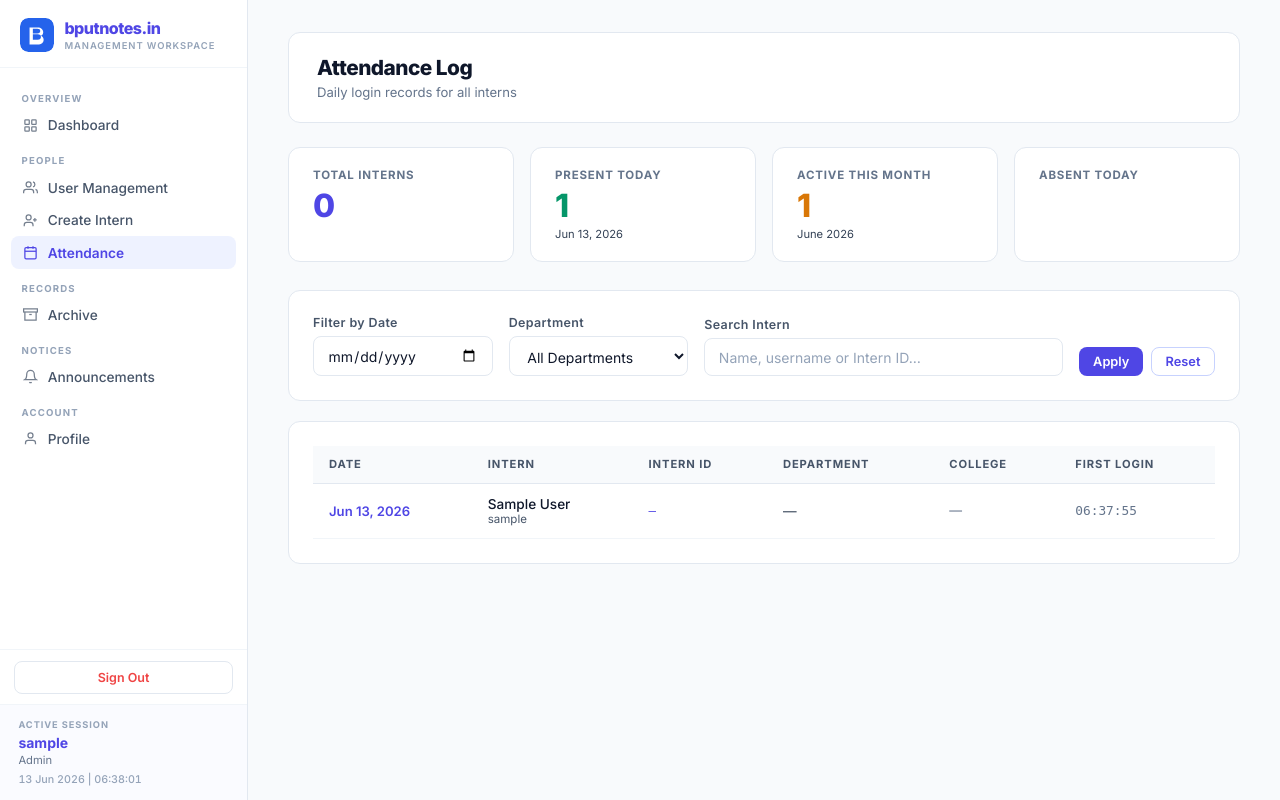
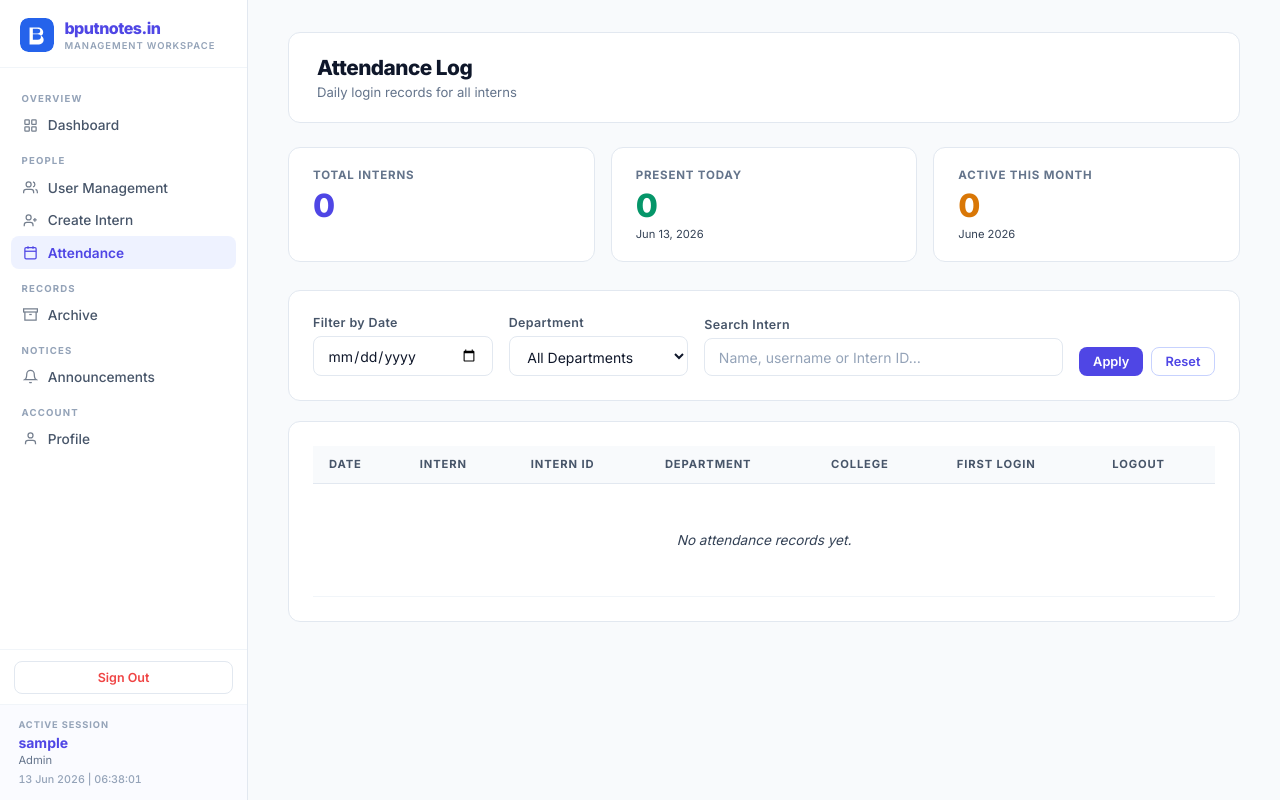
Before and after one commit to biswapulan/bput-dashboard, a Django app: page /dashboard/attendance/ in a window 1280 px wide. Run offline with Django 5.2, Linux system fonts and the light colour scheme; the visitor is signed in with stand-in values (Sample User, id 1); data comes from the database, SQL or seed files in the repository; data that the repository does not hold is empty.

Commit message:
attendance issue update

```diff
--- a/bput_dashboard/settings.py
+++ b/bput_dashboard/settings.py
@@ -116,7 +116,7 @@ AUTH_PASSWORD_VALIDATORS = [
 
 LANGUAGE_CODE = 'en-us'
 
-TIME_ZONE = 'UTC'
+TIME_ZONE = 'Asia/Kolkata'
 
 USE_I18N = True
 
--- a/dashboard/apps.py
+++ b/dashboard/apps.py
@@ -3,3 +3,6 @@ from django.apps import AppConfig
 
 class DashboardConfig(AppConfig):
     name = 'dashboard'
+
+    def ready(self):
+        from . import signals  # noqa: F401
--- a/dashboard/middleware.py
+++ b/dashboard/middleware.py
@@ -1,6 +1,8 @@
 from django.utils import timezone
 
-from .models import AttendanceLog
+from .models import AttendanceLog, CustomUser
+
+INTERN_ROLES = {CustomUser.Role.CONTENT_INTERN, CustomUser.Role.TECH_INTERN}
 
 
 class AttendanceLogMiddleware:
@@ -21,4 +23,6 @@ class AttendanceLogMiddleware:
         user = getattr(request, "user", None)
         if not user or not user.is_authenticated:
             return False
+        if user.role not in INTERN_ROLES:
+            return False
         return request.path.startswith("/dashboard") or request.path == "/"
--- a/dashboard/models.py
+++ b/dashboard/models.py
@@ -151,6 +151,7 @@ class AttendanceLog(models.Model):
     user = models.ForeignKey(settings.AUTH_USER_MODEL, on_delete=models.CASCADE, related_name="attendance_logs")
     login_date = models.DateField(db_index=True)
     first_login_time = models.DateTimeField()
+    logout_time = models.DateTimeField(null=True, blank=True)
 
     class Meta:
         constraints = [
@@ -160,6 +161,12 @@ class AttendanceLog(models.Model):
 
     def __str__(self):
         return f"{self.user.username} present on {self.login_date}"
+
+    @property
+    def duration(self):
+        if self.logout_time and self.first_login_time:
+            return self.logout_time - self.first_login_time
+        return None
 
 
 class Ticket(models.Model):
--- a/dashboard/urls.py
+++ b/dashboard/urls.py
@@ -30,6 +30,7 @@ urlpatterns = [
 
     # Intern
     path("dashboard/intern/", views.intern_dashboard, name="intern-dashboard"),
+    path("dashboard/intern/attendance/", views.intern_attendance, name="intern-attendance"),
     path("dashboard/intern/tasks/<str:task_id>/submit/", views.submit_task, name="submit-task"),
     path("dashboard/intern/raise-ticket/", views.raise_ticket, name="raise-ticket"),
 
--- a/dashboard/views.py
+++ b/dashboard/views.py
@@ -518,6 +518,16 @@ def intern_dashboard(request):
 
 
 @role_required(CustomUser.Role.CONTENT_INTERN, CustomUser.Role.TECH_INTERN)
+def intern_attendance(request):
+    logs = AttendanceLog.objects.filter(user=request.user).order_by("-login_date")
+    counts = get_unread_counts(request.user)
+    return render(request, "dashboard/intern_attendance.html", {
+        "logs": logs,
+        **counts,
+    })
+
+
+@role_required(CustomUser.Role.CONTENT_INTERN, CustomUser.Role.TECH_INTERN)
 def submit_task(request, task_id):
     task = get_object_or_404(AssignedTask, task_id=task_id, assigned_to=request.user)
 
--- a/templates/base.html
+++ b/templates/base.html
@@ -324,6 +324,10 @@
             <svg width="15" height="15" fill="none" stroke="currentColor" stroke-width="2" viewBox="0 0 24 24"><path d="M15 5v2m0 4v2m0 4v2M5 5a2 2 0 00-2 2v3a2 2 0 110 4v3a2 2 0 002 2h14a2 2 0 002-2v-3a2 2 0 110-4V7a2 2 0 00-2-2H5z"/></svg>
             My Tickets
         </a>
+        <a href="{% url 'intern-attendance' %}" class="nav-link {% block nav_intern_attendance %}{% endblock %}">
+            <svg width="15" height="15" fill="none" stroke="currentColor" stroke-width="2" viewBox="0 0 24 24"><rect x="3" y="4" width="18" height="18" rx="2" ry="2"/><line x1="16" y1="2" x2="16" y2="6"/><line x1="8" y1="2" x2="8" y2="6"/><line x1="3" y1="10" x2="21" y2="10"/></svg>
+            My Attendance
+        </a>
         <p class="nav-section">Notices</p>
         <a href="{% url 'announcements' %}" class="nav-link {% block nav_announcements_intern %}{% endblock %}">
             <svg width="15" height="15" fill="none" stroke="currentColor" stroke-width="2" viewBox="0 0 24 24"><path d="M18 8A6 6 0 0 0 6 8c0 7-3 9-3 9h18s-3-2-3-9"/><path d="M13.73 21a2 2 0 0 1-3.46 0"/></svg>
--- a/templates/dashboard/attendance.html
+++ b/templates/dashboard/attendance.html
@@ -24,11 +24,6 @@
         <p style="font-size:.72rem; color:#64748b; font-weight:700; text-transform:uppercase; letter-spacing:.07em;">Active This Month</p>
         <p style="font-size:2rem; font-weight:800; color:#d97706; margin-top:.25rem;">{{ present_this_month }}</p>
         <p style="font-size:.7rem; color:#334155; margin-top:.1rem;">{{ today|date:"F Y" }}</p>
-    </div>
-    <div class="stat-card">
-        <p style="font-size:.72rem; color:#64748b; font-weight:700; text-transform:uppercase; letter-spacing:.07em;">Absent Today</p>
-        <p style="font-size:2rem; font-weight:800; color:#e11d48; margin-top:.25rem;">{{ total_interns|add:"-"|add:present_today }}</p>
-        {% with absent=total_interns|add:"-1" %}{% endwith %}
     </div>
 </div>
 
@@ -78,6 +73,7 @@
                     <th>Department</th>
                     <th>College</th>
                     <th>First Login</th>
+                    <th>Logout</th>
                 </tr>
             </thead>
             <tbody>
@@ -100,10 +96,11 @@
                     </td>
                     <td style="font-size:.8rem; color:#64748b;">{{ log.user.college_name|default:"—"|truncatechars:30 }}</td>
                     <td style="font-size:.8rem; color:#64748b; white-space:nowrap; font-family:monospace;">{{ log.first_login_time|date:"H:i:s" }}</td>
+                    <td style="font-size:.8rem; color:#64748b; white-space:nowrap; font-family:monospace;">{% if log.logout_time %}{{ log.logout_time|date:"H:i:s" }}{% else %}—{% endif %}</td>
                 </tr>
                 {% empty %}
                 <tr>
-                    <td colspan="6" style="text-align:center; color:#334155; font-style:italic; padding:3rem;">
+                    <td colspan="7" style="text-align:center; color:#334155; font-style:italic; padding:3rem;">
                         {% if filter_date or filter_dept or filter_intern %}
                         No records match your filters.
                         {% else %}
```
Also changed, not shown: dashboard/signals.py (added, +18 -0 lines), templates/dashboard/intern_attendance.html (added, +46 -0 lines), dashboard/migrations/0008_attendancelog_logout_time.py (added).
